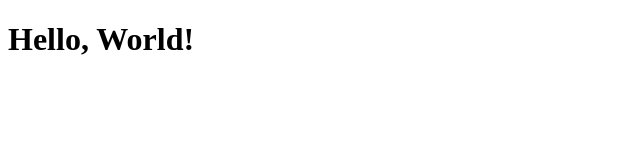
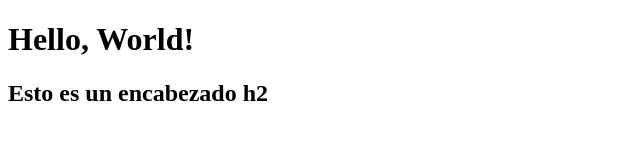
Before and after one commit to Yevestevez/demo-git, a plain HTML site: page web/index.html in a window 1280 px wide. Shown: the whole page, without its empty margins (0-640 px from the left). Drawn offline with Linux system fonts and the light colour scheme.

Commit message:
Add h2 in index

```diff
--- a/web/index.html
+++ b/web/index.html
@@ -3,9 +3,10 @@
 <head>
     <meta charset="UTF-8">
     <meta name="viewport" content="width=, initial-scale=1.0">
-    <title>Document</title>
+    <title>Prueba web</title>
 </head>
 <body>
     <h1>Hello, World!</h1>
+    <h2>Esto es un encabezado h2</h2>
 </body>
 </html>
```
